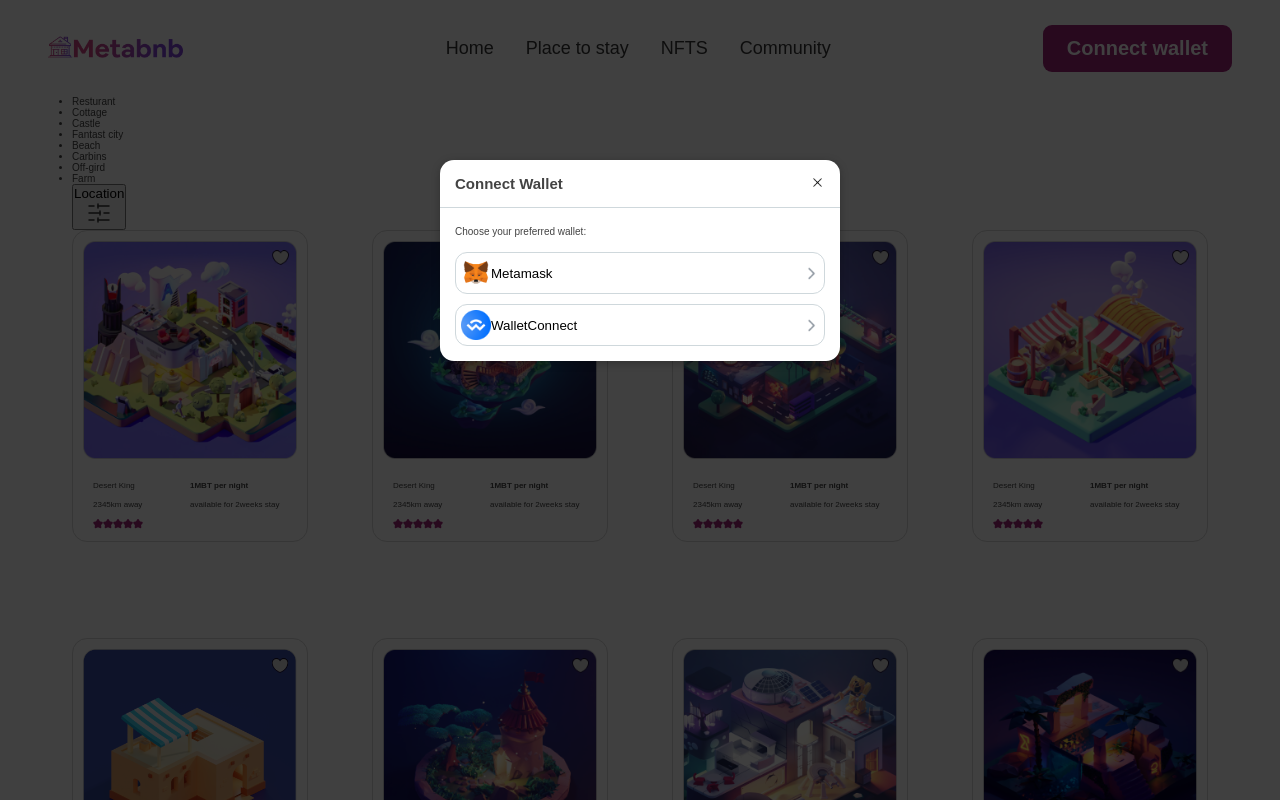
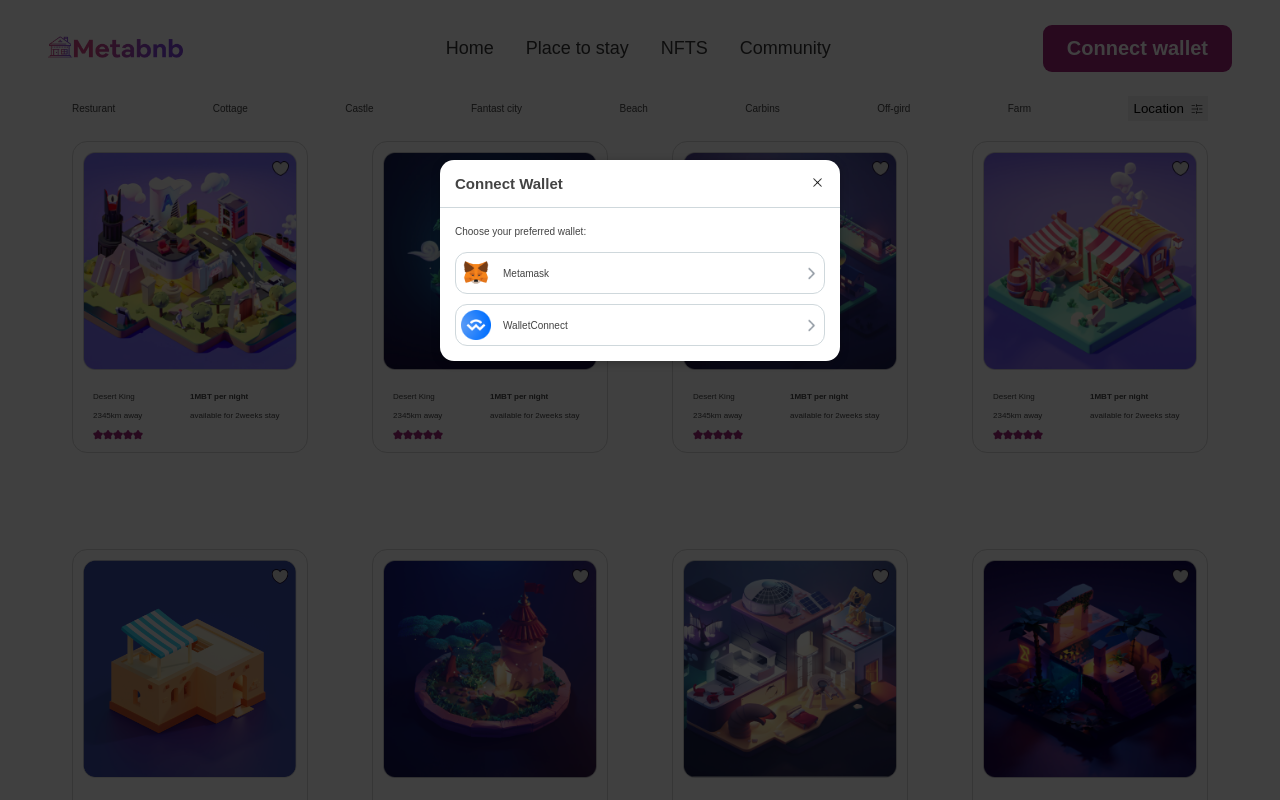
Before and after one commit to anita-ay/metabnb, a React (Create React App) app: page /place in a window 1280 px wide. Both pictures are taken after a click on the button "Connect wallet". Shown: the top 800 px of the page. Built offline with nearby package versions, Linux system fonts and the light colour scheme; a web font is replaced by a local one.

Commit message:
styling for place to stay

```diff
--- a/src/App.css
+++ b/src/App.css
@@ -278,6 +278,16 @@ body {
   font-weight: 700;
 }
 
+.cross {
+  color: #434343;
+  transition: all 0.3s ease-in-out;
+}
+
+.cross:hover {
+  cursor: pointer;
+  color: #222;
+}
+
 .icon {
   display: inline-block;
   width: 1.5rem;
@@ -314,11 +324,15 @@ body {
   background-color: #f7f7f7;
 }
 
+.wallet-box {
+  display: flex;
+  align-items: center;
+  /* justify-content: space-between; */
+  /* width: 30%;/ */
+}
+
 .btn-logo {
   display: inline-block;
   width: 3rem;
+  margin-right: 1.2rem;
 }
-
-.chevron {
-  margin-left: auto;
-}
--- a/src/App.jsx
+++ b/src/App.jsx
@@ -64,16 +64,20 @@ function App() {
           </div>
           <span className="sub-title">Choose your preferred wallet:</span>
           <div className="modal-buttons">
-            <button className="wallet-type">
-              <img src={metaMask} alt="Metamask" className="btn-logo" />
-              <p className="btn-text">Metamask</p>
+            <div className="wallet-type">
+              <div className="wallet-box">
+                <img src={metaMask} alt="Metamask" className="btn-logo" />
+                <p className="btn-text">Metamask</p>
+              </div>
               <img src={chevronRight} alt="chevron" className="chevron icon" />
-            </button>
-            <button className="wallet-type">
-              <img src={walletConnect} alt="Metamask" className="btn-logo" />
-              <p className="btn-text">WalletConnect</p>
+            </div>
+            <div className="wallet-type">
+              <div className="wallet-box">
+                <img src={walletConnect} alt="Metamask" className="btn-logo" />
+                <p className="btn-text">WalletConnect</p>
+              </div>
               <img src={chevronRight} alt="chevron" className="chevron icon" />
-            </button>
+            </div>
           </div>
         </Modal>
       )}
--- a/src/Header/Header.scss
+++ b/src/Header/Header.scss
@@ -74,3 +74,18 @@
   color: #a02279;
   background: #fff;
 }
+
+.btn-mobile-nav {
+  border: none;
+  background-color: transparent;
+}
+
+.menu {
+  color: #a02279;
+  font-size: 2rem;
+}
+
+.close {
+  color: #a02279;
+  font-size: 2rem;
+}
--- a/src/Home/Home.scss
+++ b/src/Home/Home.scss
@@ -54,21 +54,10 @@
   }
 }
 
-// .heading {
-//   font-size: 3.5rem;
-//   padding-bottom: 3rem;
-// }
-
-// .text {
-//   font-size: 1.8rem;
-//   padding-bottom: 3rem;
-// }
-
 .search {
-  flex: 0 0 50%;
+  flex: 0 0 40%;
   display: flex;
   align-items: center;
-  //   justify-content: center;
   border-radius: 10px;
 }
 
@@ -79,7 +68,7 @@
   background-color: #fff;
   padding: 1rem 2rem;
   border-radius: 10px 0 0 10px;
-  width: 80%;
+  width: 70%;
   transition: all 0.2s;
   margin-right: -16px;
 }
--- a/src/Pages/Place.jsx
+++ b/src/Pages/Place.jsx
@@ -1,6 +1,6 @@
 import React from "react";
+import "./place.scss";
 import Card from "../Card/Card";
-import "../Adventure/Adventure.scss";
 import Grid1 from "../asset/img-1.png";
 import Grid2 from "../asset/img-2.png";
 import Grid3 from "../asset/img-3.png";
@@ -33,9 +33,7 @@ function Place(props) {
         <li className="mininav-list">Farm</li>
         <button className="mininav-btn">
           <div className="btn-text">Location</div>
-          <div className="btn-icon">
-            <img src={Settings} alt="settings" className="settings" />
-          </div>
+          <img src={Settings} alt="settings" className="settings" />
         </button>
       </ul>
 
--- /dev/null
+++ b/src/Pages/place.scss
@@ -0,0 +1,25 @@
+.container {
+  padding-bottom: 2rem;
+}
+
+.miniNav {
+  display: flex;
+  align-items: center;
+  justify-content: space-between;
+  list-style: none;
+  padding-bottom: 2rem;
+}
+
+.mininav-btn {
+  display: flex;
+  align-items: center;
+  justify-content: space-between;
+  width: 7%;
+  padding: 0.5rem;
+  border: none;
+}
+
+.settings {
+  display: inline-block;
+  width: 1.2rem;
+}
```
